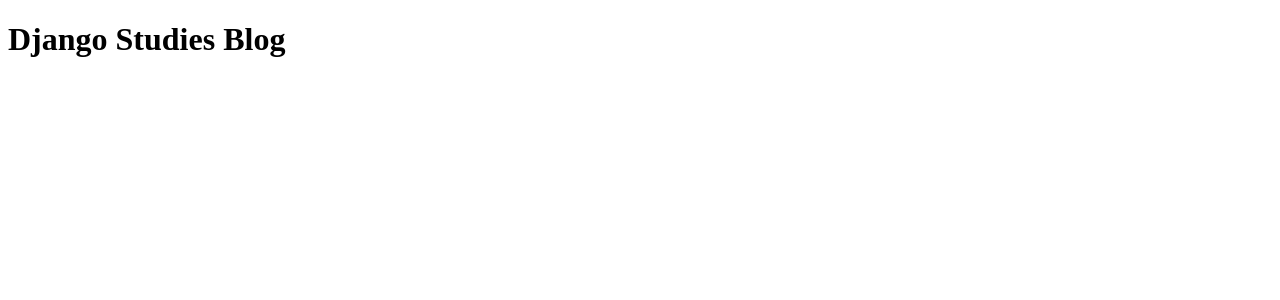
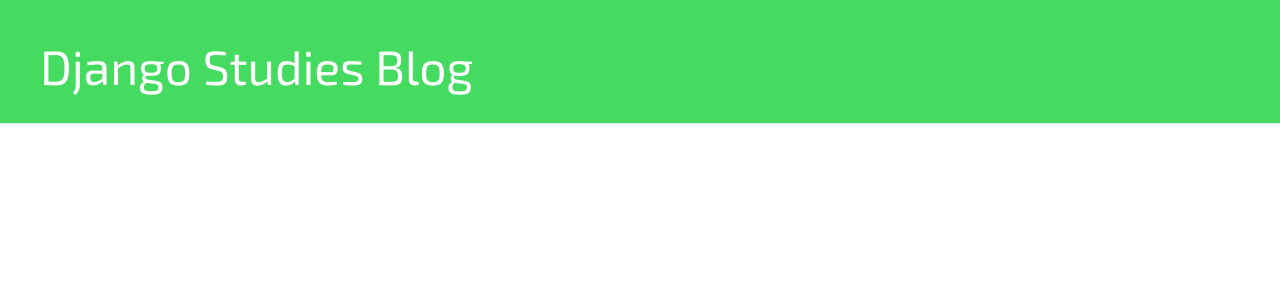
Before and after one commit to AdrianoPereira/django-studies, a Django app: page / in a window 1280 px wide. Shown: the top 300 px of the page. Run offline with Django 3.2, Linux system fonts and the light colour scheme; data that the repository does not hold is empty; some libraries are stand-ins or nearby versions.

Commit message:
Add template base and adjusts

```diff
--- /dev/null
+++ b/blog/static/css/blog.css
@@ -0,0 +1,51 @@
+h1 a, h2 a {
+	color: #FCA205;
+	font-family: 'Exo 2', sans-serif;
+}
+
+.page-header {
+    background-color: #44DB60;
+    margin-top: 0;
+    padding: 20px 20px 20px 40px;
+}
+
+.page-header h1, .page-header h1 a, .page-header h1 a:visited, .page-header h1 a:active {
+    color: #ffffff;
+    font-size: 36pt;
+    text-decoration: none;
+}
+
+.content {
+    margin-left: 40px;
+}
+
+h1, h2, h3, h4 {
+   font-family: 'Exo 2', cursive;
+}
+
+.date {
+    color: #828282;
+}
+
+.save {
+    float: right;
+}
+
+.post-form textarea, .post-form input {
+    width: 100%;
+}
+
+.top-menu, .top-menu:hover, .top-menu:visited {
+    color: #ffffff;
+    float: right;
+    font-size: 26pt;
+    margin-right: 20px;
+}
+
+.post {
+    margin-bottom: 70px;
+}
+
+.post h1 a, .post h1 a:visited {
+    color: #000000;
+}
--- /dev/null
+++ b/blog/templates/blog/base.html
@@ -0,0 +1,27 @@
+{% load staticfiles %}
+
+<!DOCTYPE html>
+<html>
+<head>
+	<title>Ola's Blog</title>
+	<link rel="stylesheet" href="//maxcdn.bootstrapcdn.com/bootstrap/3.2.0/css/bootstrap.min.css">
+	<link rel="stylesheet" href="//maxcdn.bootstrapcdn.com/bootstrap/3.2.0/css/bootstrap-theme.min.css">
+	<link href="https://fonts.googleapis.com/css?family=Exo+2" rel="stylesheet">
+	<link rel="stylesheet" href="{% static 'css/blog.css' %}">
+</head>
+<body>
+	<div class="page-header">
+		<h1><a href="">Django Studies Blog</a></h1>
+	</div>
+
+	<div class="content container">
+		<div class="row">
+			<div class="col-md-8">
+				{% block content %}
+				{% endblock %}
+			</div>
+		</div>
+	</div>
+
+</body>
+</html>
--- a/blog/templates/blog/post_list.html
+++ b/blog/templates/blog/post_list.html
@@ -1,20 +1,14 @@
-<!DOCTYPE html>
-<html>
-<head>
-	<title>Ola's Blog</title>
-</head>
-<body>
-	<h1>Django Studies Blog</h1>
+{% extends 'blog/base.html' %}
 
+{% block content %}
 	{% for post in posts %}
-		<div>
-			<h2>{{post.title}}</h2>
+		<div class="post">
+			<h2><a href="">{{post.title}}</a></h2>
 			<h4>Published by: <i>{{post.author}}</i></h4>
 			<p>
 				{{post.text|linebreaksbr}}
 			</p>
-			<p><strong>Published in {{post.published_date}}</strong></p>
+			<p class="date"><strong>Published in {{post.published_date}}</strong></p>
 		</div>
 	{% endfor %}
-</body>
-</html>
+{% endblock %}
```
